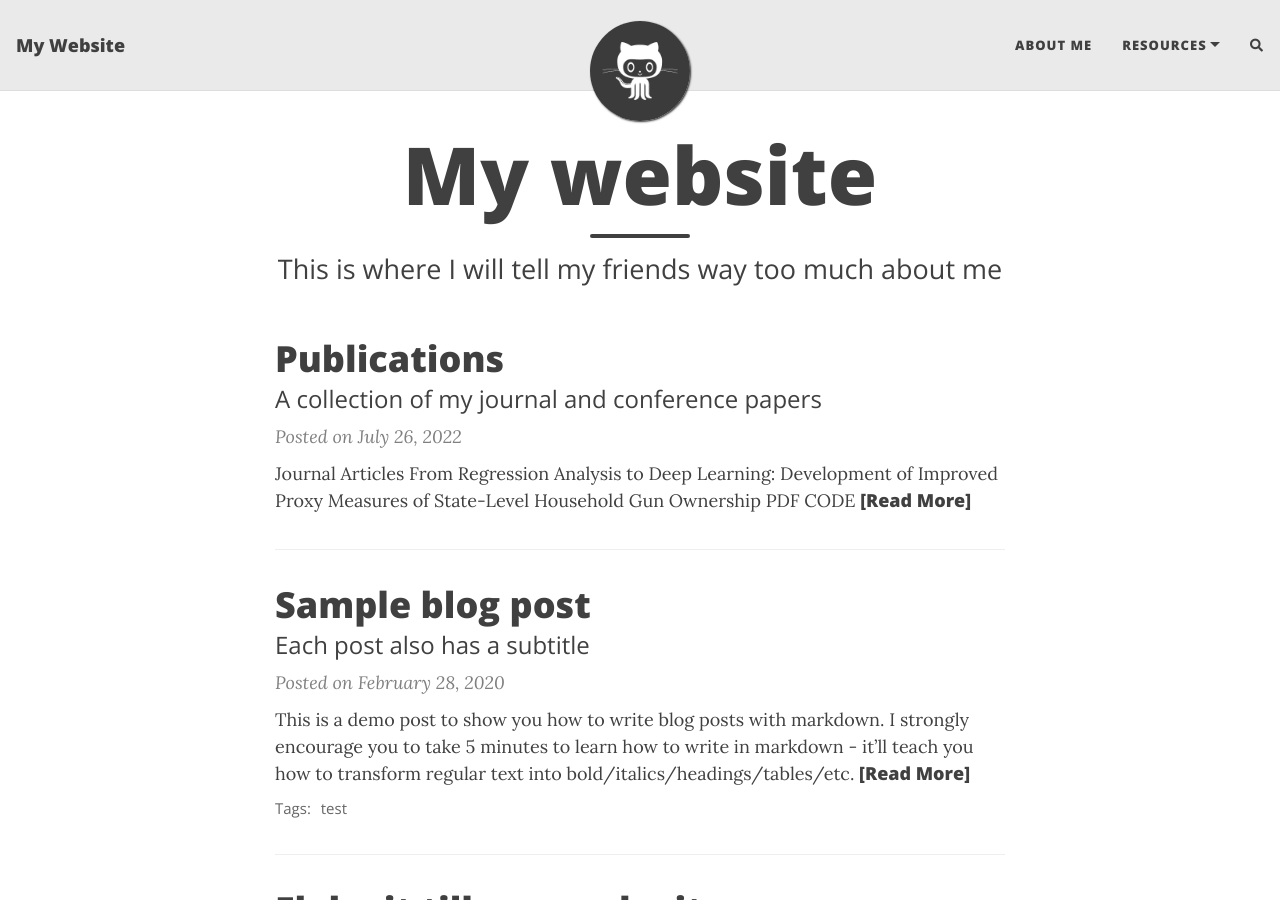
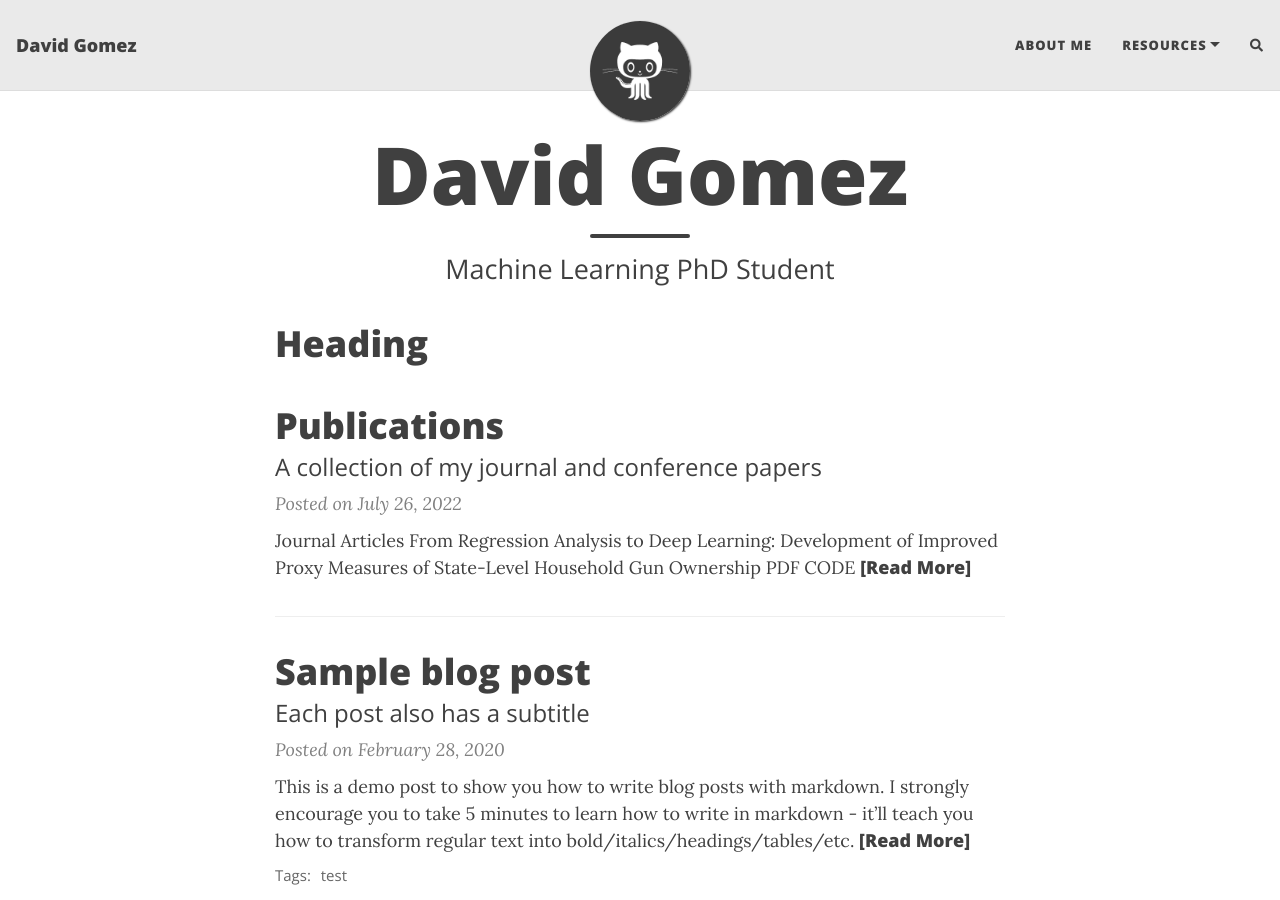
Before and after one commit to dbgomez94/dbgomez94.github.io, a Jekyll site: the page built from index.md, in a window 1280 px wide and 900 px high. Built offline with Jekyll 4.4.1, drawn with Linux system fonts in a browser that asks for light colours; nearby versions of some CDN libraries; the list of posts is cut into pages by our own code; comment, search, counter and statistics services are not loaded.

Commit message:
added new index.md

```diff
--- a/_config.yml
+++ b/_config.yml
@@ -10,7 +10,7 @@
 ############################
 
 # Name of website
-title: My Website
+title: David Gomez
 
 # Your name to show in the footer
 author: David Benjamin Gomez
--- /dev/null
+++ b/index.md
@@ -0,0 +1,7 @@
+---
+layout: home
+title: David Gomez
+subtitle: Machine Learning PhD Student
+---
+
+# Heading
```
